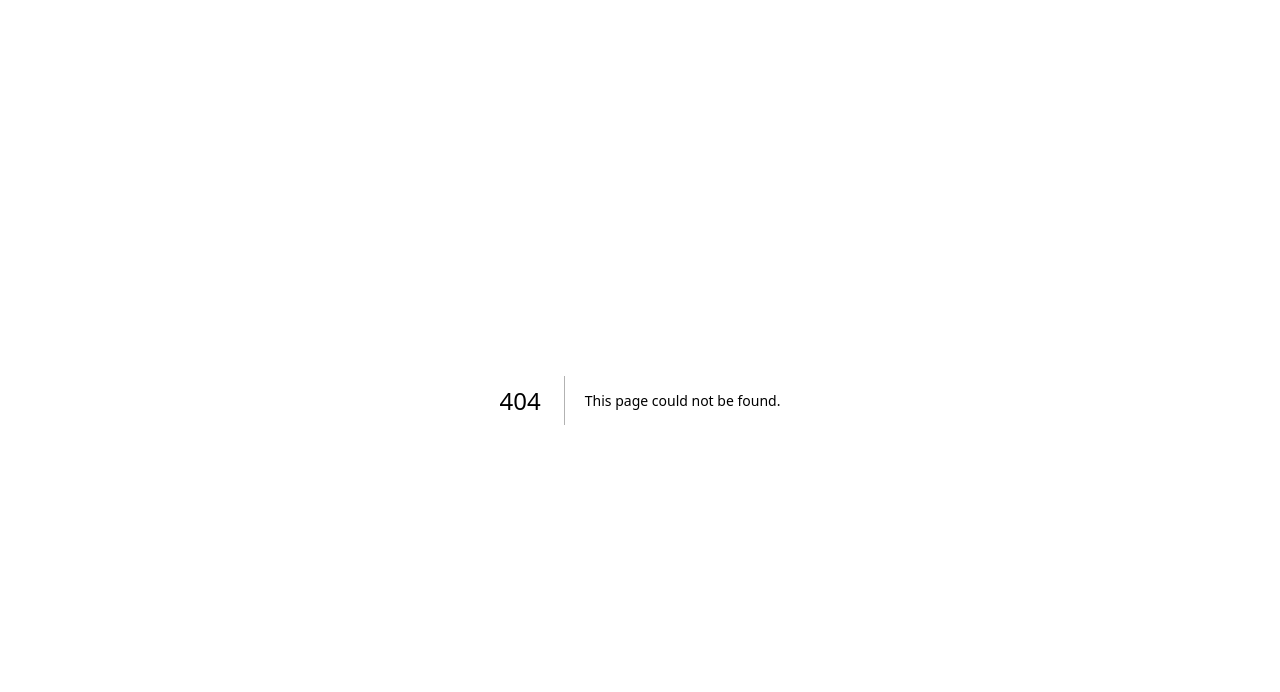
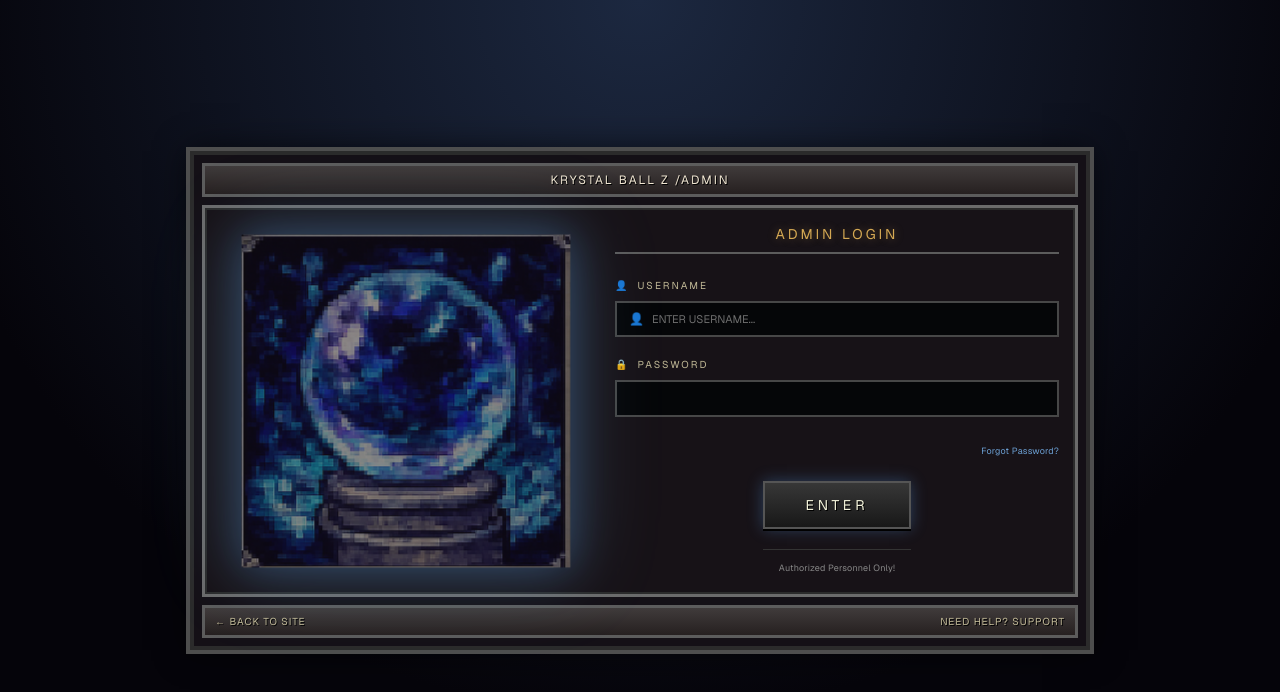
Before and after one commit to msylvester/agent_overload, a Next.js app: page /admin in a window 1280 px wide. Before the commit this address had no page. Shown: the top 692 px of the page. Built offline with nearby package versions, Linux system fonts and the light colour scheme.

Commit message:
Add /admin route with login UI
Create admin login page matching the Krystal Ball Z retro theme with
username/password fields, crystal ball image, and navigation back to
the main site. Auth logic is not yet implemented - UI only.

https://claude.ai/code/session_01YR88QhaDfEFB6GGF3fkyu8

```diff
--- /dev/null
+++ b/app/admin/layout.tsx
@@ -0,0 +1,25 @@
+import type { Metadata } from "next";
+import localFont from "next/font/local";
+
+const pressStart2P = localFont({
+  src: "../../public/fonts/PressStart2P-Regular.ttf",
+  variable: "--font-press-start",
+  weight: "400",
+});
+
+export const metadata: Metadata = {
+  title: "Krystal Ball Z - Admin",
+  description: "Admin portal for Krystal Ball Z",
+};
+
+export default function AdminLayout({
+  children,
+}: Readonly<{
+  children: React.ReactNode;
+}>) {
+  return (
+    <div className={`${pressStart2P.variable}`}>
+      {children}
+    </div>
+  );
+}
--- /dev/null
+++ b/app/admin/page.tsx
@@ -0,0 +1,139 @@
+"use client";
+
+import React, { useState, FormEvent } from "react";
+import Image from "next/image";
+import Link from "next/link";
+
+export default function AdminLogin() {
+  const [username, setUsername] = useState("");
+  const [password, setPassword] = useState("");
+
+  const handleSubmit = (e: FormEvent) => {
+    e.preventDefault();
+    // Auth not implemented yet
+  };
+
+  return (
+    <div className="min-h-screen flex items-center justify-center bg-[radial-gradient(circle_at_top,#1c2840_0%,#05040a_70%)] text-[#f0e6d2] p-4 font-[var(--font-press-start),'Press_Start_2P',system-ui,sans-serif]">
+      <div className="[image-rendering:pixelated] max-w-[900px] w-full border-4 border-[#2b2b2b] bg-[#141016] shadow-[0_0_0_4px_#4e4e4e,0_0_32px_rgba(0,0,0,0.7)] p-2">
+        {/* TOP BAR */}
+        <div className="flex items-center justify-center border-[3px] border-[#5c5c5c] px-2.5 py-1.5 bg-[linear-gradient(#403b3b,#262020)] [text-shadow:1px_1px_#000] mb-2">
+          <div className="text-base tracking-[2px] sm:text-xs">
+            KRYSTAL BALL Z /ADMIN
+          </div>
+        </div>
+
+        {/* MAIN CONTENT */}
+        <div className="border-[3px] border-[#6b6b6b] bg-[#171217] shadow-[inset_0_0_0_2px_#2b2b2b] p-4">
+          <div className="grid grid-cols-1 md:grid-cols-[1fr_1.2fr] gap-6 items-center">
+            {/* LEFT: CRYSTAL BALL */}
+            <div className="flex items-center justify-center">
+              <div className="relative w-full max-w-[320px] h-[320px]">
+                <Image
+                  src="/fortune.png"
+                  alt="crystal ball"
+                  fill
+                  sizes="(max-width: 768px) 100vw, 320px"
+                  className="object-contain [filter:drop-shadow(0_0_20px_rgba(93,172,255,0.6))_drop-shadow(0_0_40px_rgba(125,205,255,0.4))] animate-crystal-pulse"
+                />
+              </div>
+            </div>
+
+            {/* RIGHT: LOGIN FORM */}
+            <div className="flex flex-col gap-4">
+              {/* Admin Login Header */}
+              <div className="border-b-2 border-[#5c5c5c] pb-2">
+                <h1 className="text-sm tracking-[3px] text-[#d4a853] [text-shadow:0_0_10px_rgba(212,168,83,0.4)] text-center uppercase">
+                  Admin Login
+                </h1>
+              </div>
+
+              <form onSubmit={handleSubmit} className="flex flex-col gap-5 mt-2">
+                {/* USERNAME */}
+                <div className="flex flex-col gap-2">
+                  <label className="text-[10px] tracking-[2px] text-[#c0b896] flex items-center gap-2">
+                    <span className="text-[#d4a853]">&#x1F464;</span>
+                    USERNAME
+                  </label>
+                  <div className="flex items-center gap-2 border-2 border-[#474747] px-3 py-2 bg-[#050608]">
+                    <span className="text-[#d4a853] text-xs">&#x1F464;</span>
+                    <input
+                      type="text"
+                      value={username}
+                      onChange={(e) => setUsername(e.target.value)}
+                      className="flex-1 bg-transparent border-none outline-none text-[#f5f5dc] text-[11px] font-[inherit] placeholder:text-[#6e6e6e]"
+                      placeholder="ENTER USERNAME..."
+                    />
+                  </div>
+                </div>
+
+                {/* PASSWORD */}
+                <div className="flex flex-col gap-2">
+                  <label className="text-[10px] tracking-[2px] text-[#c0b896] flex items-center gap-2">
+                    <span className="text-[#d4a853]">&#x1F512;</span>
+                    PASSWORD
+                  </label>
+                  <div className="flex items-center gap-2 border-2 border-[#474747] px-3 py-2 bg-[#050608]">
+                    <input
+                      type="password"
+                      value={password}
+                      onChange={(e) => setPassword(e.target.value)}
+                      className="flex-1 bg-transparent border-none outline-none text-[#f5f5dc] text-[11px] font-[inherit] placeholder:text-[#6e6e6e]"
+                      placeholder=""
+                    />
+                  </div>
+                </div>
+
+                {/* FORGOT PASSWORD */}
+                <div className="text-right">
+                  <span className="text-[9px] text-[#6ca0d4] cursor-pointer hover:text-[#8ec0f4] tracking-wide">
+                    Forgot Password?
+                  </span>
+                </div>
+
+                {/* ENTER BUTTON */}
+                <button
+                  type="submit"
+                  className="
+                    mx-auto px-10 py-3
+                    border-2 border-[#555555]
+                    bg-[linear-gradient(#373737,#181818)]
+                    text-[#f5f5dc] text-sm uppercase tracking-[4px]
+                    [text-shadow:1px_1px_#000]
+                    shadow-[0_2px_0_#000,0_0_15px_rgba(93,172,255,0.3)]
+                    hover:shadow-[0_2px_0_#000,0_0_25px_rgba(93,172,255,0.5)]
+                    hover:border-[#7abaff]
+                    transition-shadow duration-300
+                    cursor-pointer
+                  "
+                >
+                  ENTER
+                </button>
+
+                {/* AUTHORIZED ONLY */}
+                <div className="text-center">
+                  <p className="text-[9px] text-[#888] tracking-wide border-t border-[#333] pt-3 inline-block px-4">
+                    Authorized Personnel Only!
+                  </p>
+                </div>
+              </form>
+            </div>
+          </div>
+        </div>
+
+        {/* BOTTOM BAR */}
+        <div className="flex items-center justify-between border-[3px] border-[#5c5c5c] px-2.5 py-1.5 bg-[linear-gradient(#403b3b,#262020)] [text-shadow:1px_1px_#000] mt-2">
+          <Link
+            href="/retro"
+            className="text-[10px] tracking-[1px] text-[#c0b896] hover:text-[#f0e6d2] transition-colors"
+          >
+            &larr; BACK TO SITE
+          </Link>
+          <span className="text-[10px] tracking-[1px] text-[#c0b896]">
+            NEED HELP? SUPPORT
+          </span>
+        </div>
+      </div>
+    </div>
+  );
+}
```
